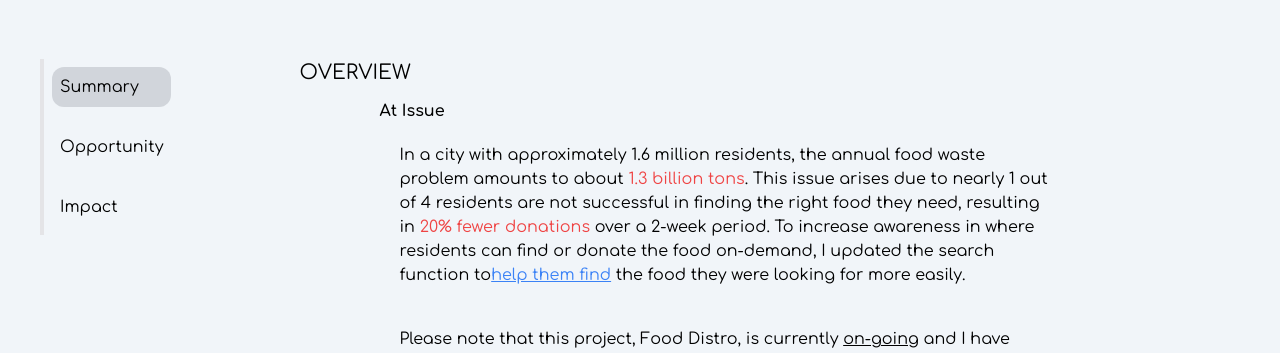
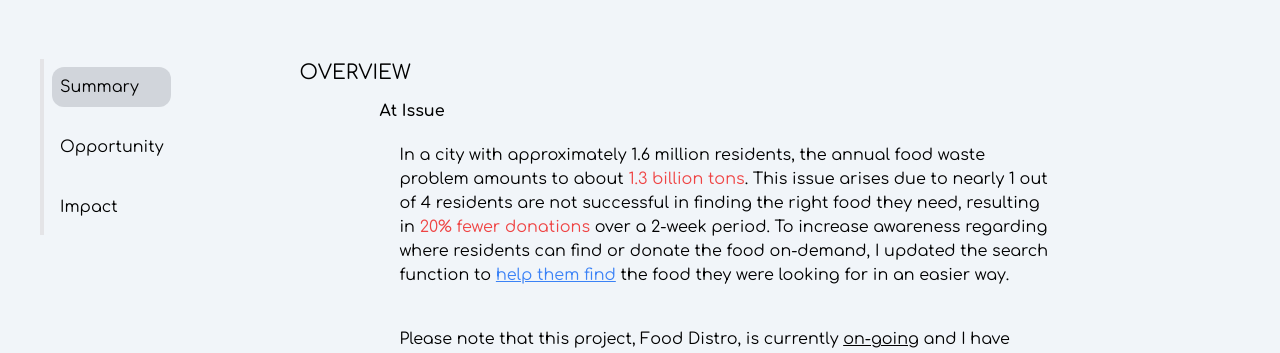
Before and after one commit to johnjang94/portfolio-ver-3, a React (Vite) app: page /food-distro in a window 1280 px wide. Shown: the part 1060-1413 px from the top of the page. Built offline with nearby package versions, Linux system fonts and the light colour scheme.

Commit message:
changed the introduction part for food distro

```diff
--- a/src/pages/design/food-distro/overview.jsx
+++ b/src/pages/design/food-distro/overview.jsx
@@ -12,10 +12,10 @@ export default function Overview() {
             arises due to nearly 1 out of 4 residents are not successful in
             finding the right food they need, resulting in{" "}
             <span className="text-red-500">20% fewer donations</span> over a
-            2-week period. To increase awareness in where residents can find or
-            donate the food on-demand, I updated the search function to
+            2-week period. To increase awareness regarding where residents can
+            find or donate the food on-demand, I updated the search function to{" "}
             <span className="underline text-blue-500">help them find</span> the
-            food they were looking for more easily.
+            food they were looking for in an easier way.
           </p>
           <p className="p-5">
             Please note that this project, Food Distro, is currently{" "}
```
